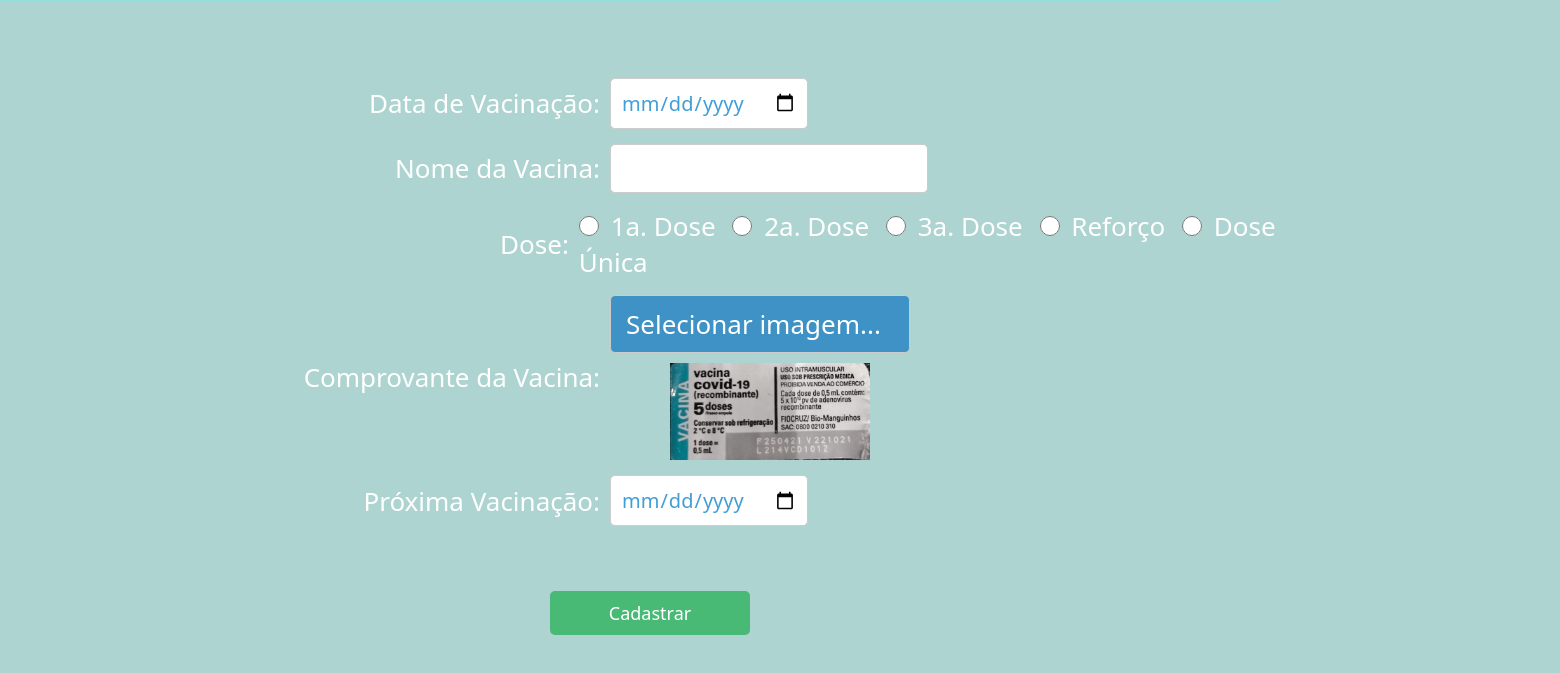
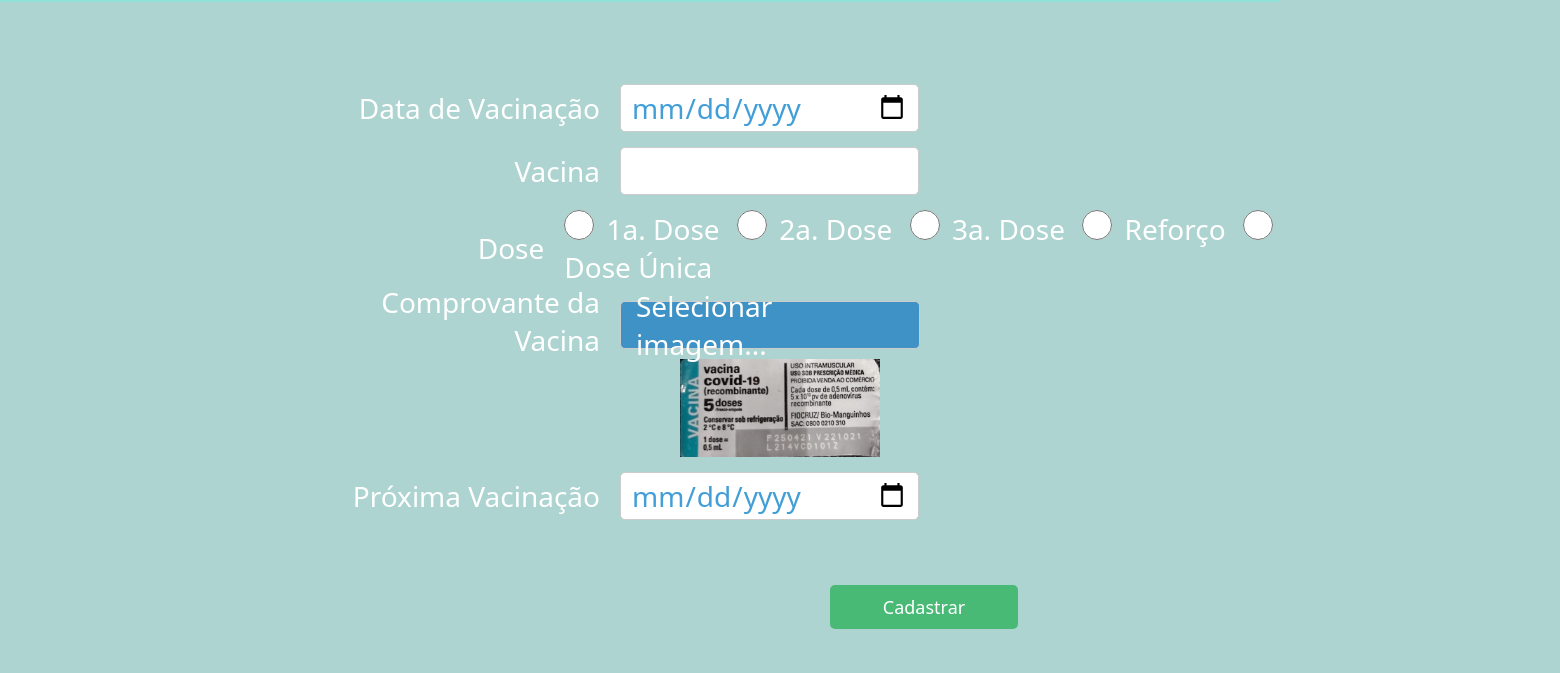
Before and after one commit to Pedro200231/MyHealth, a plain HTML site: page nova-vacina/nova-vacina.html in a window 1280 px wide. Shown: the part 73-746 px from the top of the page, 1560 px wide, since content can reach past the window. Drawn offline with Linux system fonts and the light colour scheme; a web font is replaced by a local one.

Commit message:
Mudanças nova vacina

```diff
--- a/nova-vacina/nova-vacina.css
+++ b/nova-vacina/nova-vacina.css
@@ -66,25 +66,30 @@ main {
     display: flex;
     min-height: 90.5vh;
     width: 100%;
+
 }
 
 form {
     display: flex;
     flex-direction: column;
+
     margin-bottom: 15px;
     margin-left: 300px;
     justify-content: center;
     width: 100%;
+
 }
 
 .form-group {
     display: flex;
     align-items: center;
     margin-bottom: 15px;
+    gap: 10px;
+
 }
 
 .form-group label {
-    font-size: 26px;
+    font-size: 28px;
     font-weight: 400;
     color: white;
     margin-right: 10px;
@@ -98,14 +103,22 @@ form {
     padding: 10px;
     border-radius: 5px;
     border: 1px solid #ccc;
-    font-size: 20px;
     color: #419ED7;
+    width: 299px;
+    height: 48px;
+    font-size: 28px;
 }
 
 .form-group input[type="radio"] {
     margin-right: 5px;
-    width: 20px;
-    height: 20px;
+    width: 30px;
+    height: 30px;
+}
+#comprovanteVacina{
+
+    position: relative;
+    top: -58px;
+
 }
 
 .file-container {
@@ -113,9 +126,12 @@ form {
     flex-direction: column;
     align-items: center;
 
+
 }
 
 .file-label {
+    display: flex;
+    align-items: center;
     cursor: pointer;
     color: #3F92C5;
     border: 1px solid #ccc;
@@ -126,6 +142,10 @@ form {
     padding-left: 15px;
     margin-bottom: 10px;
     transform: translate(0, 0);
+    width: 299px;
+    height: 48px;
+
+
 }
 
 .file-label:hover {
@@ -136,6 +156,12 @@ form {
     margin-left: 10px;
     max-width: 200px;
     max-height: 200px;
+}
+#botao{
+    display: flex;
+    position: relative;
+    left: 280px;
+
 }
 
 .btn-cadastrar {
@@ -149,6 +175,8 @@ form {
     cursor: pointer;
     margin-left: 250px;
     margin-top: 50px;
+    width: 188px;
+    height: 50;
 }
 
 .btn-cadastrar:hover {
--- a/nova-vacina/nova-vacina.html
+++ b/nova-vacina/nova-vacina.html
@@ -28,15 +28,15 @@
     <main>
         <form id="form-nova-vacina">
             <div class="form-group">
-                <label for="dataVacina">Data de Vacinação:</label>
+                <label for="dataVacina">Data de Vacinação</label>
                 <input type="date" id="dataVacina" name="dataVacina" required>
             </div>
             <div class="form-group">
-                <label for="nomeVacina">Nome da Vacina:</label>
+                <label for="nomeVacina">Vacina</label>
                 <input type="text" id="nomeVacina" name="nomeVacina" required>
             </div>
             <div class="form-group">
-                <label>Dose:</label>
+                <label>Dose</label>
                 <div class="radio-group">
                     <label>
                         <input type="radio" name="dose" value="1a. Dose">
@@ -60,8 +60,8 @@
                     </label>
                 </div>
             </div>
-            <div class="form-group">
-                <label for="comprovanteVacina">Comprovante da Vacina:</label>
+            <div  class="form-group">
+                <label  id="comprovanteVacina" for="comprovanteVacina">Comprovante da Vacina</label>
                 <div class="file-container">
                     <label class="file-label" for="comprovanteVacinaInput">Selecionar imagem...</label>
                     <input type="file" id="comprovanteVacinaInput" name="comprovanteVacina" accept="image/*" style="display: none;">
@@ -69,10 +69,12 @@
                 </div>
             </div>
             <div class="form-group">
-                <label for="proximaVacina">Próxima Vacinação:</label>
+                <label for="proximaVacina">Próxima Vacinação</label>
                 <input type="date" id="proximaVacina" name="proximaVacina" required>
             </div>
-            <button type="submit" class="btn-cadastrar">Cadastrar</button>
+            <div id="botao">
+                <button type="submit" class="btn-cadastrar">Cadastrar</button>
+            </div>
         </form>
     </main>
 
```
